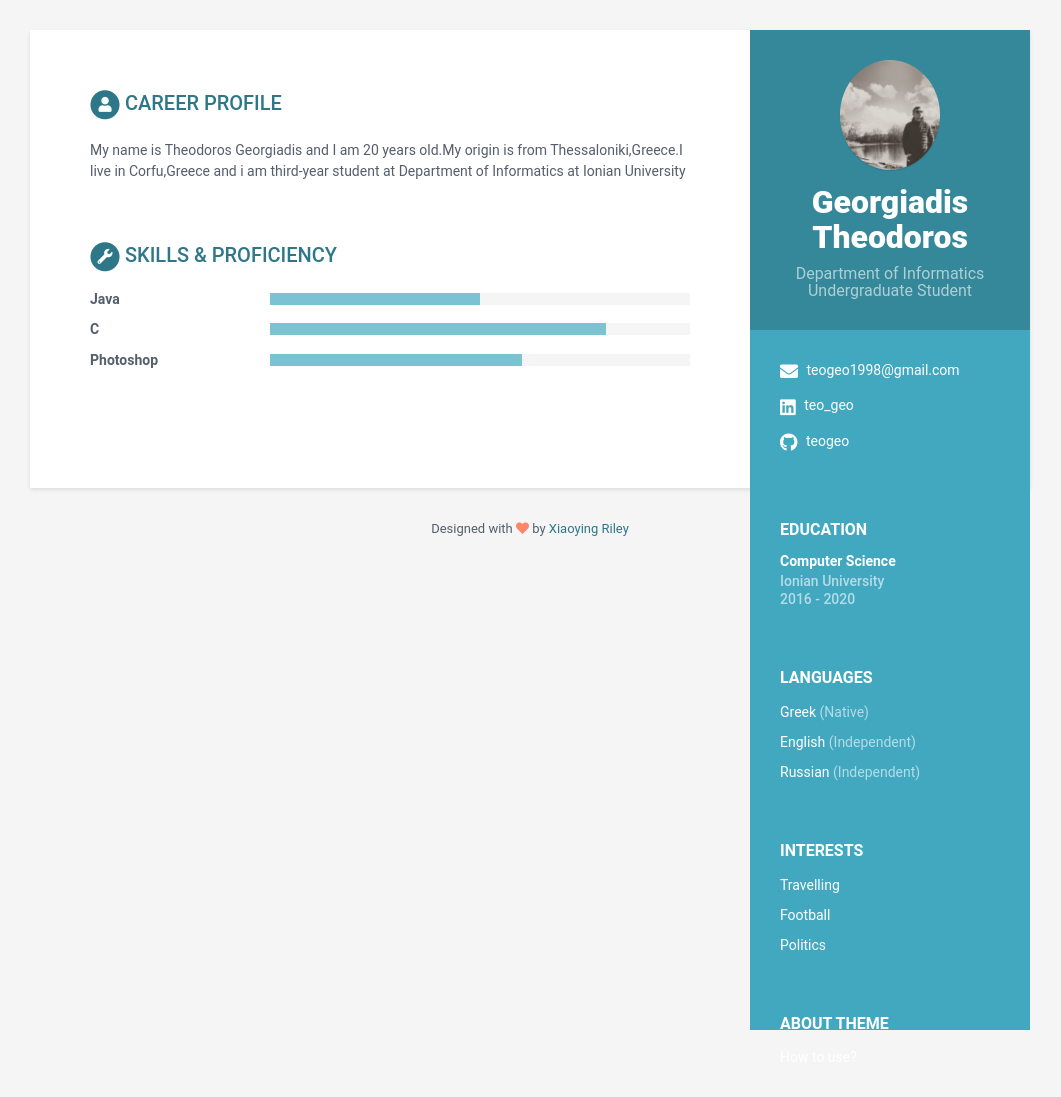
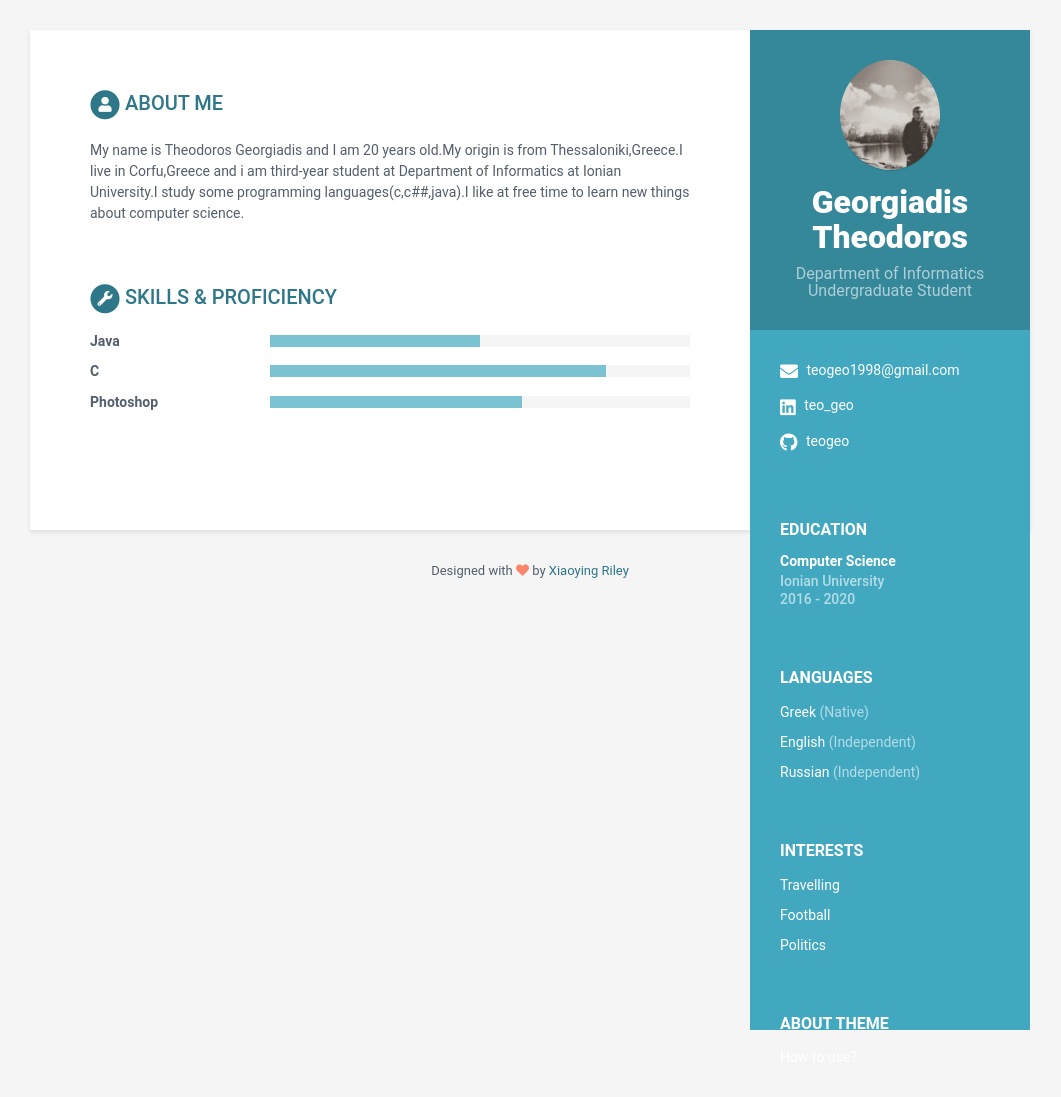
Before and after one commit to teogeo/Mycv, a Jekyll site: the page built from index.html, in a window 1280 px wide. Shown: the whole page, without its empty margins (110-1171 px from the left). Built offline with Jekyll 4.4.1, drawn with Linux system fonts in a browser that asks for light colours.

Commit message:
Update data.yml

```diff
--- a/_data/data.yml
+++ b/_data/data.yml
@@ -47,9 +47,9 @@ sidebar:
 
 
 career-profile:
-    title: Career Profile
+    title: About me
     summary: |
-      My name is Theodoros Georgiadis and I am 20 years old.My origin is from Thessaloniki,Greece.I live in Corfu,Greece and i am third-year student at Department of Informatics at Ionian University
+      My name is Theodoros Georgiadis and I am 20 years old.My origin is from Thessaloniki,Greece.I live in Corfu,Greece and i am third-year student at Department of Informatics at Ionian University.I study some programming languages(c,c##,java).I like at free time to learn new things about computer science.
 
 education:
     - degree: Computer Science
```
